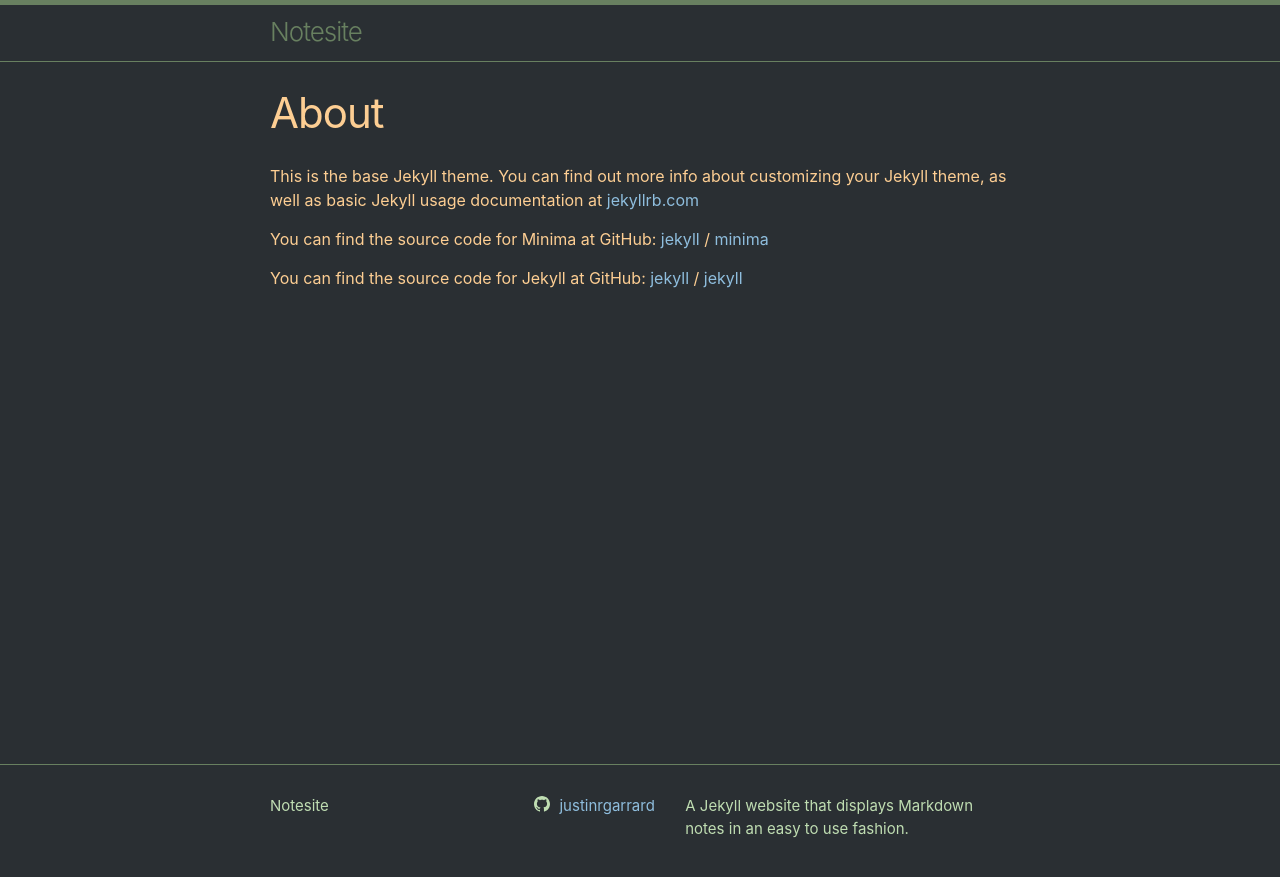
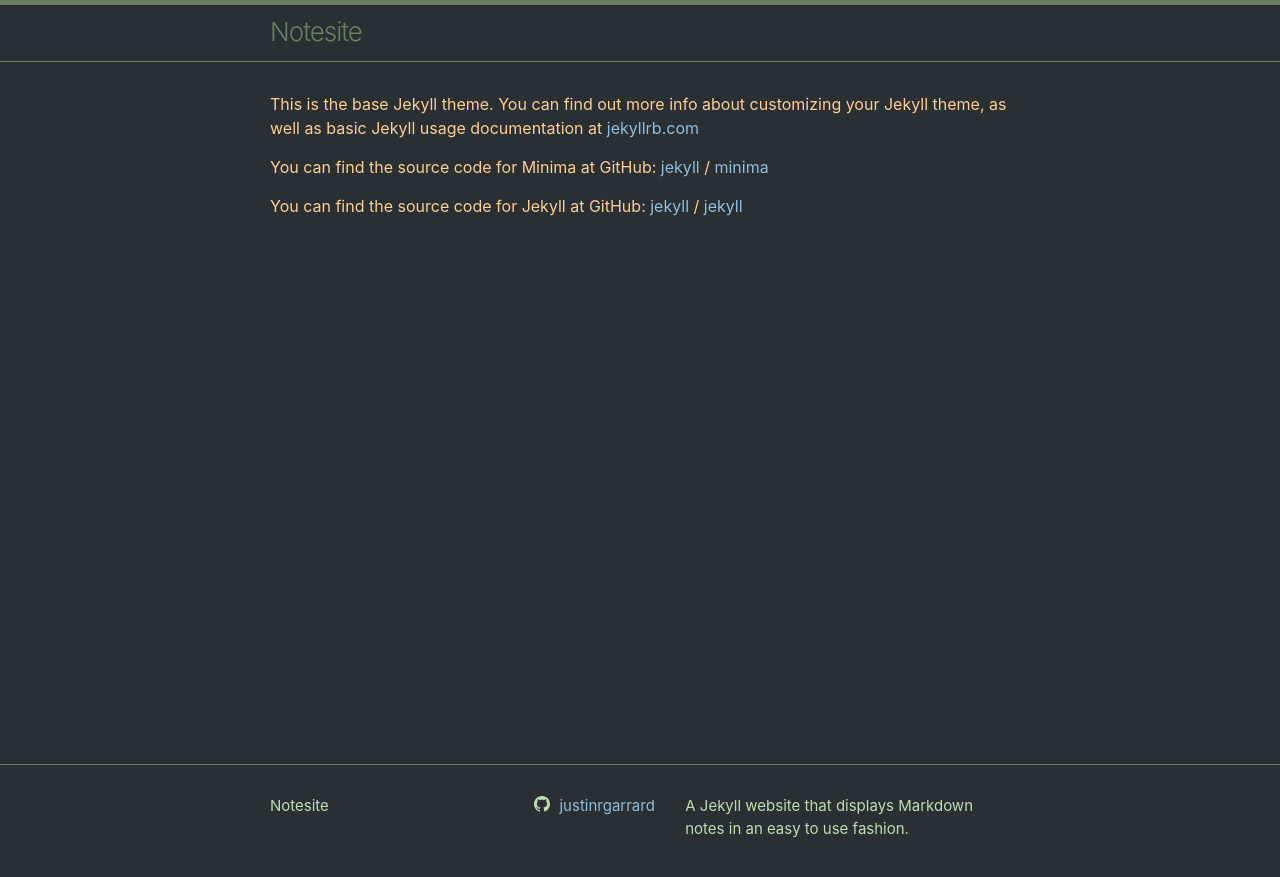
Before and after one commit to justinrgarrard/notesite, a Jekyll site: the page built from about.markdown, in a window 1280 px wide. Shown: the top 877 px of the page. Built offline with Jekyll 4.4.1, drawn with Linux system fonts in a browser that asks for light colours.

Commit message:
Further style changes

```diff
--- a/_layouts/page.html
+++ b/_layouts/page.html
@@ -3,9 +3,9 @@ layout: default
 ---
 <article class="post">
 
-  <header class="post-header">
-    <h1 class="post-title">{{ page.title | escape }}</h1>
-  </header>
+<!--  <header class="post-header">-->
+<!--    <h1 class="post-title">{{ page.title | escape }}</h1>-->
+<!--  </header>-->
 
   <div class="post-content">
     {{ content }}
```
